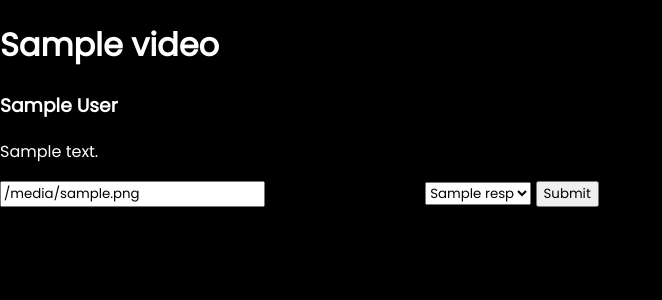
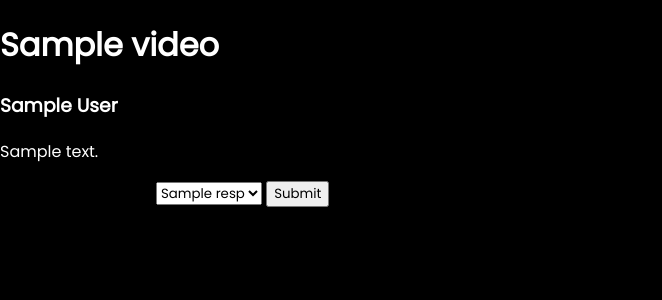
Before and after one commit to StuxADMN/Stux, a Python web app: template templates/add_video.html in a window 1280 px wide. Shown: the part 70-370 px from the top of the page, without its empty margins (0-662 px from the left). Run offline with Jinja, Linux system fonts and the light colour scheme; the template is opened without the code that fills it: most values are stand-ins (such as "Sample title", 1, 10 or a date in 2020).

Commit message:
html class etc changes

```diff
--- a/templates/add_video.html
+++ b/templates/add_video.html
@@ -4,25 +4,25 @@
         {% if get_url %}
         <form action="/add-video" method="POST" class="add_youtube_form">
 
-            <input name="url" type="url" placeholder="https://www.youtube.com/watch?v=dQw4w9WgXcQ">
+            <input required class="youtube_add_form_element" name="url" type="url" placeholder="https://www.youtube.com/watch?v=dQw4w9WgXcQ">
             <input type="hidden" name="geturl" value="geturl">
-            <input name="submit" type="submit">
+            <input id="submit_button" class="youtube_add_form_element" name="submit" type="submit">
         </form>
         {% else %}
         <form action="/add-video" method="POST" class="add_youtube_form">
             <h1>{{video.title}}</h1>
             <h3>{{video.author}}</h3>
             <pre>{{video.desc}}</pre>
-            <input type="text" value="{{video.filename}}" name="title" pattern="^[A-Za-z0-9_()]+$" required>
+            <input type="hidden" value="{{video.filename}}" name="title" pattern="^[A-Za-z0-9_()]+$" required>
             <label for="resolution">Choose Resolution:</label>
-            <select id="resolution" name="resolution" required>
+            <select class="youtube_add_form_element" id="resolution" name="resolution" required>
                 {% for res in video.resolutions %}
                 <option value="{{res}}">{{res}}p</option>
                 {% endfor %}
             </select>
-            <input type="hidden" name="url" value="{{video.url}}">
-            <input type="hidden" name="geturl" value="notgeturl">
-            <input name="submit" type="submit">
+            <input type="hidden" name="url" value="{{video.url}}" required>
+            <input type="hidden" name="geturl" value="notgeturl" required>
+            <input id="submit_button" class="youtube_add_form_element" name="submit" type="submit">
         </form>
         {% endif %}
 {% endblock %}
--- a/templates/downloading.html
+++ b/templates/downloading.html
@@ -6,7 +6,7 @@
     <div>
         <p>{{download.title}}</p>
         <p>{{download.author}}</p>
-        <p>{{download.progress}}%</p>
+        <p>{{download.progress}}% (Just download from YouTube, processing will take a bit of time)</p>
         <p>{{download.url}}</p>
     </div>
     {% endfor %}
```
